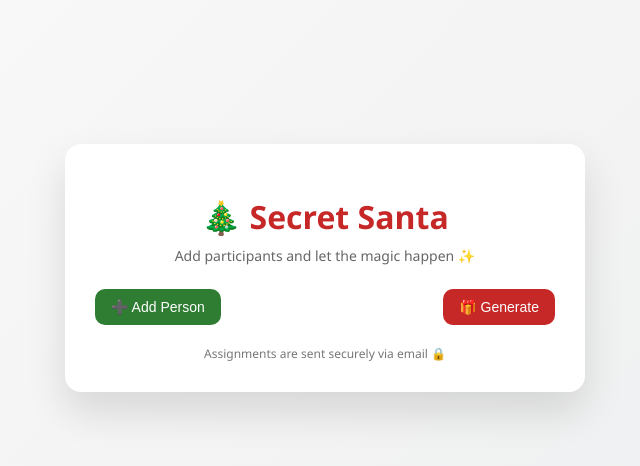
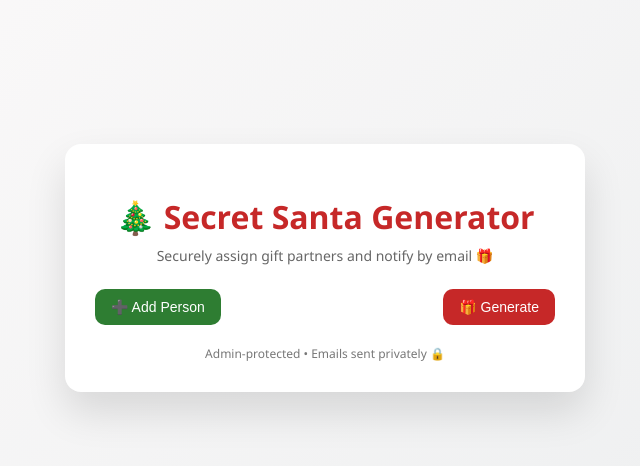
Before and after one commit to Debranjan11/secret-santa, a Flask app: page / in a window 1280 px wide. Shown: the part 132-598 px from the top of the page, without its empty margins (315-955 px from the left). Run offline with Flask 3, Linux system fonts and the light colour scheme.

Commit message:
2nd attempt to fix UI

```diff
--- a/static/style.css
+++ b/static/style.css
@@ -21,7 +21,7 @@ body {
 }
 
 .container {
-  background: var(--card-bg);
+  background: white;
   width: 100%;
   max-width: 520px;
   padding: 30px;
--- a/templates/index.html
+++ b/templates/index.html
@@ -6,9 +6,10 @@
 </head>
 <body>
   <div class="container">
-    <h1>🎄 Secret Santa</h1>
+    <h1>🎄 Secret Santa Generator</h1>
+
     <div class="subtitle">
-      Add participants and let the magic happen ✨
+      Securely assign gift partners and notify by email 🎁
     </div>
 
     <div id="list"></div>
@@ -19,7 +20,7 @@
     </div>
 
     <div class="footer">
-      Assignments are sent securely via email 🔒
+      Admin-protected • Emails sent privately 🔒
     </div>
   </div>
 
```
